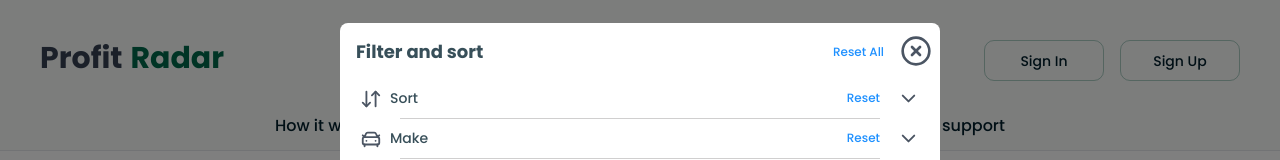
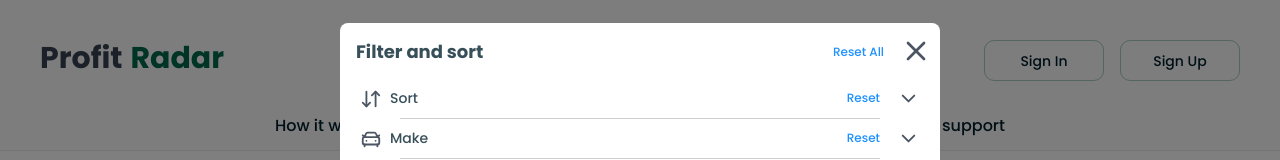
Before and after one commit to PawDevUK/profit-radar, a Next.js app: page /inventory in a window 1280 px wide. Both pictures are taken after a click on the button "Filter and sort". Shown: the top 160 px of the page. Built offline with nearby package versions, Linux system fonts and the light colour scheme.

Commit message:
fix: replace CircleX with X icon for consistency in CloseButton

```diff
--- a/app/inventory/page.tsx
+++ b/app/inventory/page.tsx
@@ -1,6 +1,6 @@
 'use client';
 import { lazy, memo, Suspense, useEffect, useState, useTransition } from 'react';
-import { CircleX, SlidersHorizontal } from 'lucide-react';
+import { X, SlidersHorizontal } from 'lucide-react';
 import SaleListResultsPage from '../saleListResults/[id]/page';
 
 import SearchChipsFilters from './searchChipsFilters/searchChipsFilters';
@@ -21,8 +21,8 @@
 };
 const CloseButton = ({ toggleFilters }: { toggleFilters: () => void }) => {
 	return (
-		<button className='w-[32px] h-[32px]' onClick={toggleFilters}>
-			{<CircleX id='closeButton' className='ml-2 checkboxIcon' />}
+		<button className='w-8 h-8' onClick={toggleFilters}>
+			{<X id='closeButton' className='ml-2 checkboxIcon' />}
 		</button>
 	);
 };
@@ -58,7 +58,7 @@
 					<div className='w-[70%] mr-4 hidden md:block overflow-hidden'>
 						<SearchChipsFilters />
 					</div>
-					<div className='w-[159px] flex '>
+					<div className='w-39.75 flex '>
 						<ToggleButton toggleFilters={toggleFilters} />
 					</div>
 				</div>
```
